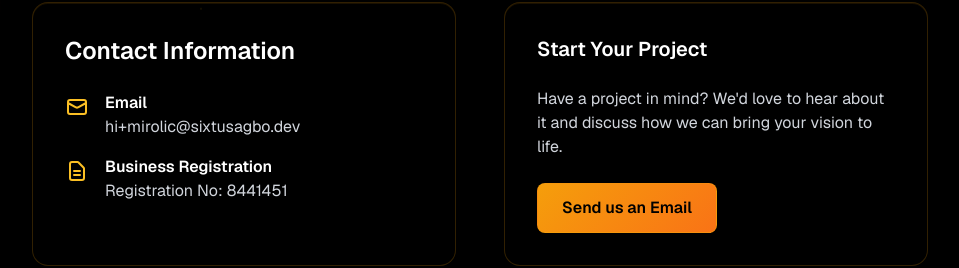
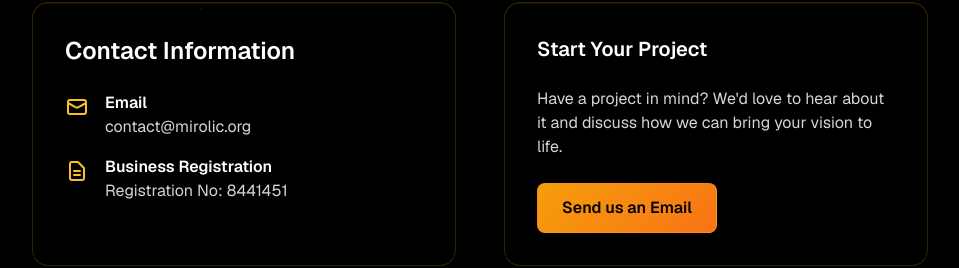
Before and after one commit to sixtusagbo/mirolic, a Next.js app: page / in a window 1280 px wide. Shown: the part 2250-2518 px from the top of the page, without its empty margins (160-1119 px from the left). Built offline with nearby package versions, Linux system fonts and the light colour scheme.

Commit message:
Update contact email

```diff
--- a/src/app/components/StructuredData.tsx
+++ b/src/app/components/StructuredData.tsx
@@ -5,11 +5,11 @@ export default function StructuredData() {
     name: "MIROLIC ENTERPRISE",
     description:
       "Professional software development, cloud services, and intranet development solutions",
-    url: "https://mirolic.sixtusagbo.dev",
-    logo: "https://mirolic.sixtusagbo.dev/favicon.svg",
+    url: "https://mirolic.org",
+    logo: "https://mirolic.org/favicon.svg",
     contactPoint: {
       "@type": "ContactPoint",
-      email: "hi+mirolic@sixtusagbo.dev",
+      email: "contact@mirolic.org",
       contactType: "customer service",
     },
     address: {
--- a/src/app/page.tsx
+++ b/src/app/page.tsx
@@ -304,9 +304,9 @@ export default function Home() {
                       <p className="font-semibold text-white">Email</p>
                       <p className="text-gray-300">
                         <a
-                          href="mailto:hi+mirolic@sixtusagbo.dev"
+                          href="mailto:contact@mirolic.org"
                           className="hover:text-gold-400 transition-colors">
-                          hi+mirolic@sixtusagbo.dev
+                          contact@mirolic.org
                         </a>
                       </p>
                     </div>
@@ -345,7 +345,7 @@ export default function Home() {
                   discuss how we can bring your vision to life.
                 </p>
                 <ModernButton
-                  href="mailto:hi+mirolic@sixtusagbo.dev"
+                  href="mailto:contact@mirolic.org"
                   variant="primary">
                   Send us an Email
                 </ModernButton>
```
